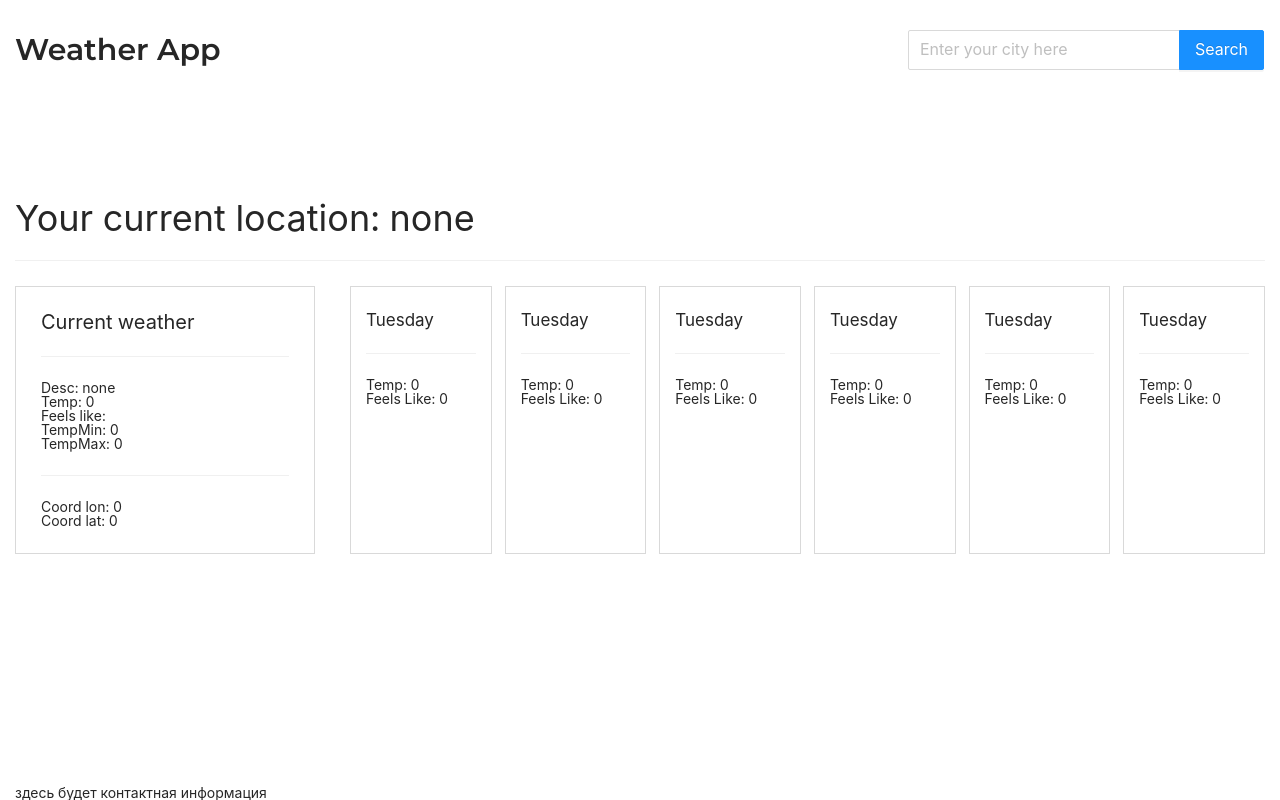
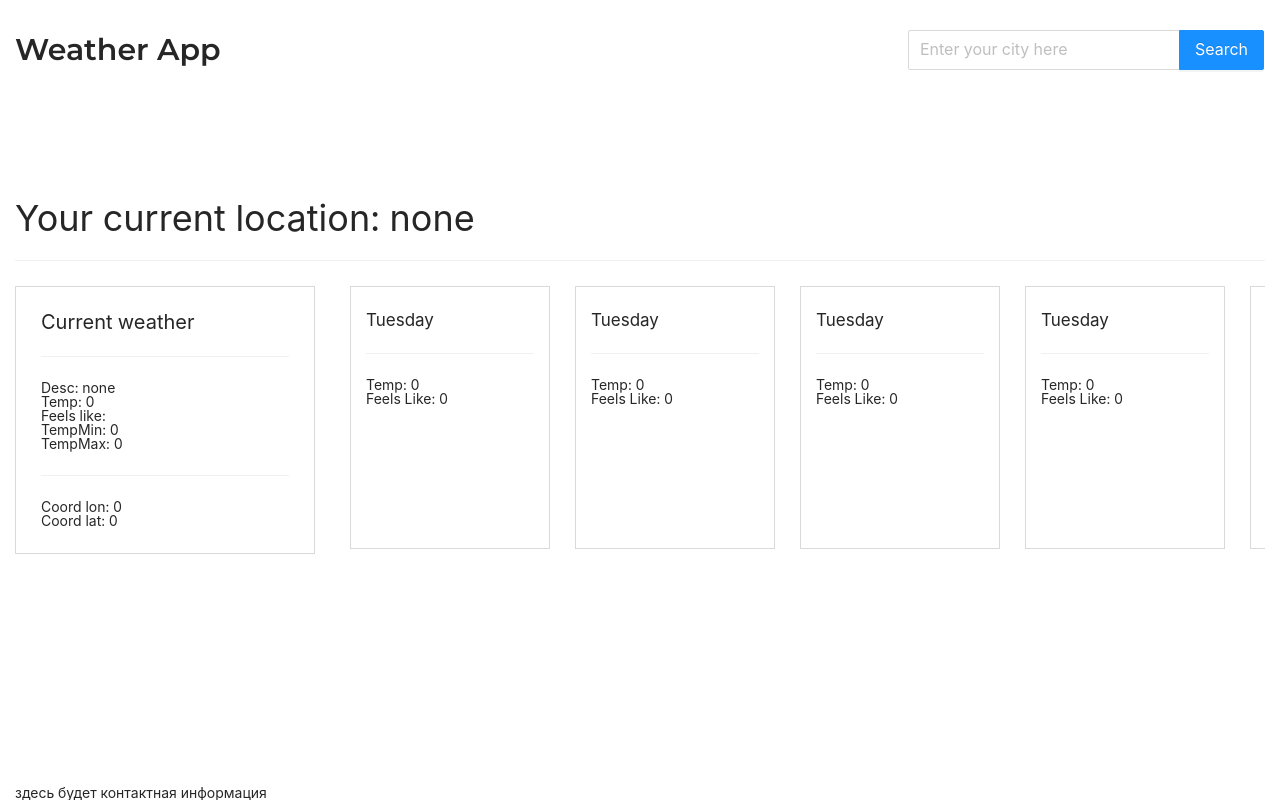
Before and after one commit to notequal21/weather, a React (Create React App) app: page / in a window 1280 px wide. Built offline with nearby package versions, Linux system fonts and the light colour scheme; no server answers.

Commit message:
some UI updates

```diff
--- a/src/components/Weather/Weather.module.scss
+++ b/src/components/Weather/Weather.module.scss
@@ -19,10 +19,26 @@
       margin: 0 0 0 35px;
       display: flex;
       justify-content: space-between;
+      overflow-x: scroll;
+      padding: 0 0 5px 0;
+      &::-webkit-scrollbar {
+        width: 20px;
+        height: 5px;
+        background-color: transparent;
+      }
+
+      &::-webkit-scrollbar-thumb {
+        background-color: #d9d9d9;
+    }
+
       &Item {
         border: 1px solid #d9d9d9;
         padding: 25px 15px 25px;
-        flex: 0 0 15.5%;
+        flex: 1 0 200px;
+        margin: 0 0 0 25px;
+        &:first-child {
+          margin: 0;
+        }
         .weatherBody__title {
           font-size: 17px;
         }
```
